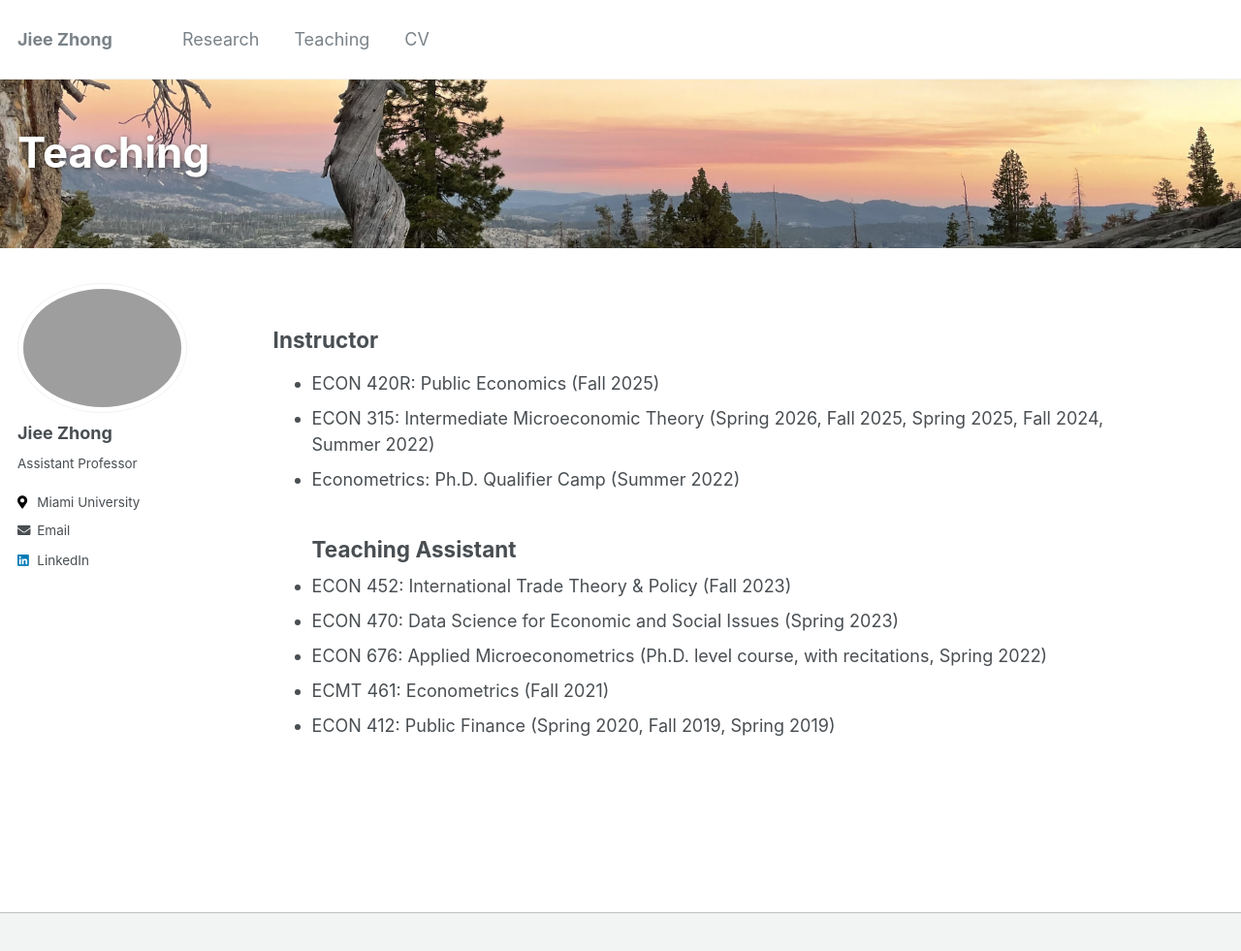
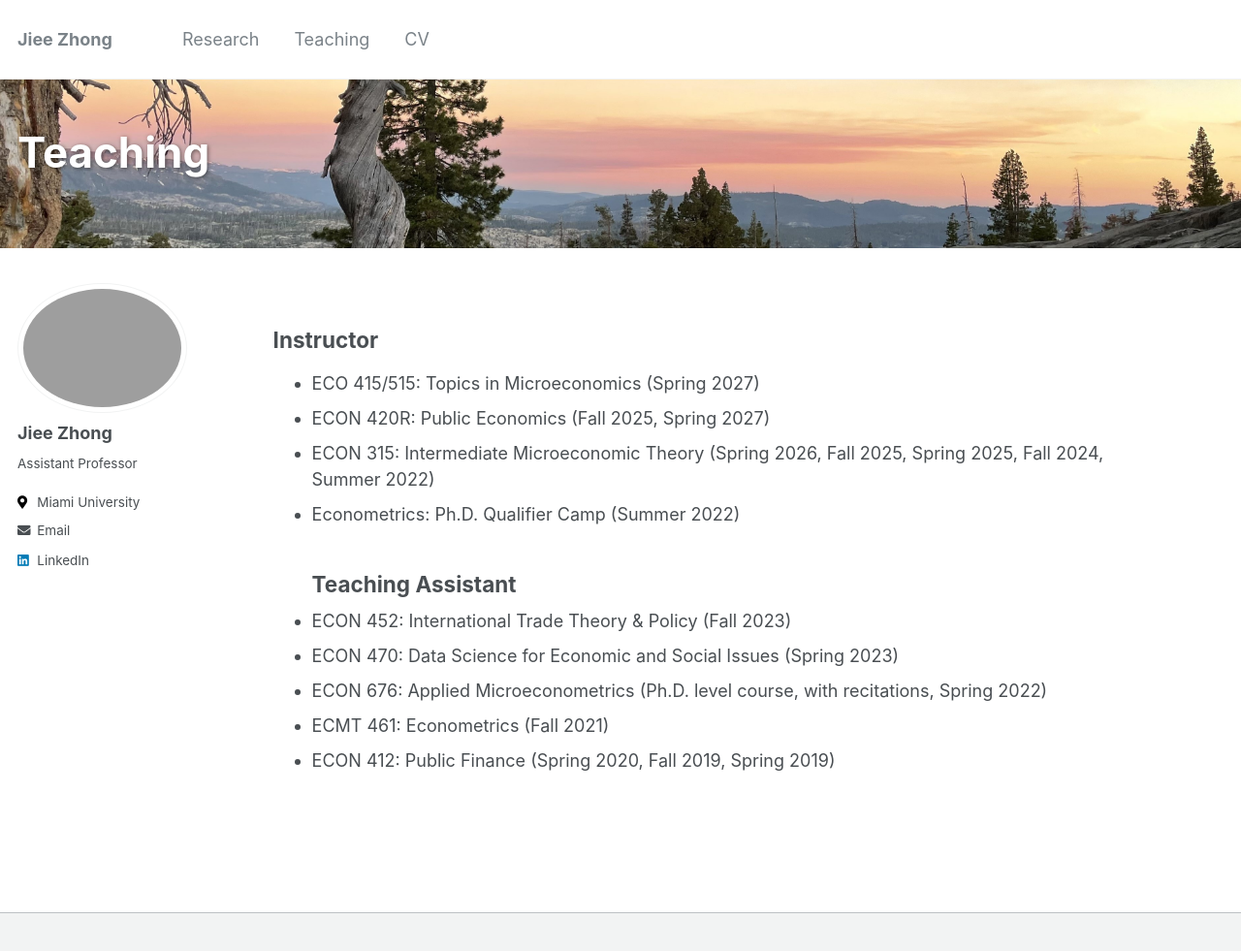
Before and after one commit to jieezhong/jieezhong.github.io, a Jekyll site: the page built from _pages/teaching.md, in a window 1280 px wide and 1014 px high. Shown: the top 981 px of the window at 97% size. Built offline with Jekyll 4.4.1, drawn with Linux system fonts in a browser that asks for light colours.

Commit message:
Update teaching.md

```diff
--- a/_pages/teaching.md
+++ b/_pages/teaching.md
@@ -10,7 +10,8 @@ header:
 
 
 ## Instructor
-- ECON 420R: Public Economics (Fall 2025)
+- ECO 415/515: Topics in Microeconomics (Spring 2027)
+- ECON 420R: Public Economics (Fall 2025, Spring 2027)
 - ECON 315: Intermediate Microeconomic Theory (Spring 2026, Fall 2025, Spring 2025, Fall 2024, Summer 2022)
 - Econometrics: Ph.D. Qualifier Camp (Summer 2022)
 ## Teaching Assistant
```
